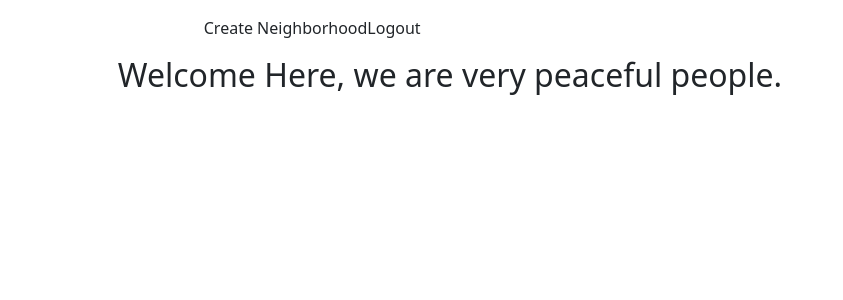
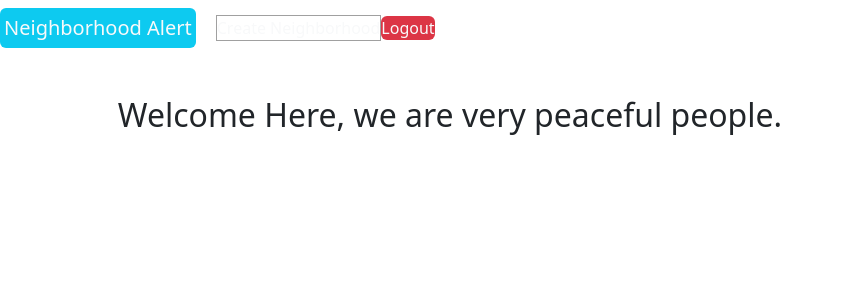
Before and after one commit to LawiOtieno/neighborhood-alert, a Django app: page / in a window 1280 px wide. Shown: the top 300 px of the page, without its empty margins (0-843 px from the left). Run offline with Django 3.2, Linux system fonts and the light colour scheme; the visitor is signed in with stand-in values (Sample User, id 1); data that the repository does not hold is empty; some libraries are stand-ins or nearby versions.

Commit message:
update navbar

```diff
--- a/neighbor_app/templates/base.html
+++ b/neighbor_app/templates/base.html
@@ -18,19 +18,19 @@
 
   {% block styles %}
   {% bootstrap_css %}
-  <link rel="stylesheet" href="{% static 'css/styles.css' %}">
+  <link rel="stylesheet" href="{% static 'css/styles.css' %}" style="background-color: rgb(110, 110, 110);">
   {% endblock styles %}
 </head>
 
 <body>
 
-  <nav class="navbar navbar-expand-md navbar-dark">
-    <a href="{% url 'home' %}" class="navbar-brand">Neighborhood Alert</a>
+  <nav class="navbar fixed-top navbar-expand-md navbar-dark">
+    <a href="{% url 'home' %}" class="navbar-brand text-light bg-info px-1 rounded text-decoration-none">Neighborhood Alert</a>
     <button type="button" class="navbar-toggler" data-toggle="collapse" data-target="#navbarCollapse">
         <span class="navbar-toggler-icon"></span>
     </button>
     {% if request.user.profile.neighborhood %}
-    <a class="my-neighborhood" href="{% url 'neighborhood' user.profile.neighborhood.id %}">{{user.profile.neighborhood.name}}</a>
+    <a class="text-light text-decoration-none" href="{% url 'neighborhood' user.profile.neighborhood.id %}">{{user.profile.neighborhood.name}}</a>
     {% endif %}
 
     <div class="collapse navbar-collapse" id="navbarCollapse">
@@ -38,18 +38,17 @@
 
         </form>
         {% if user.is_authenticated %}
-        <a class="nav-item nav-link" href="{% url 'create_neighborhood' %}">Create Neighborhood</a>
+        <a class="nav-item nav-link text-light text-decoration-none" style="border: 1px solid rgb(160, 160, 160); margin-left: 4px;" href="{% url 'create_neighborhood' %}">Create Neighborhood</a>
             {% if current_user.profile.profile_picture.url %}
             <a href="{% url 'profile'%}">
-                <img class="profile_picture"
-              src="{{ current_user.profile.profile_picture.url }}" alt="">
+                <img src="{{ current_user.profile.profile_picture.url }}" alt="member image">
             </a>
               {% else %}
               <a  href="{% url 'profile'%}">
                 <i class="fas fa-user-tie"></i>
               </a>
                 {% endif %}
-        <a class="nav-item nav-link" href="/logout">Logout</a>
+        <a class="nav-item nav-link text-light text-decoration-none bg-danger rounded" href="/logout">Logout</a>
 
         {% else %}
         <a class="nav-item nav-link"  href="{% url 'register' %}">Sign Up</a>
@@ -57,6 +56,7 @@
         {% endif %}
     </div>
   </nav>
+  <br><br><br><br>
   {% block content %}
   {% endblock content %}
 
```
Also changed, not shown: neighbor_app/templates/navbar.html (+6 -5 lines).
